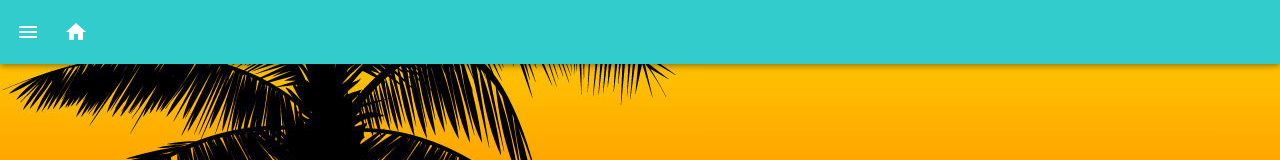
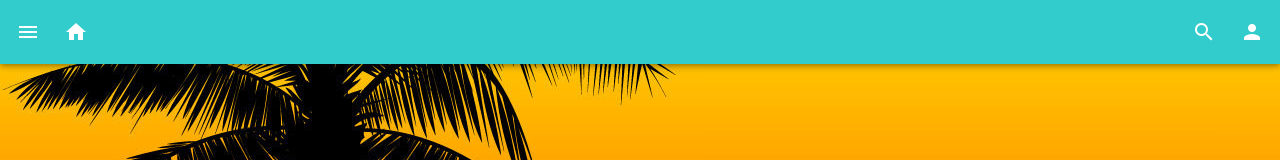
Before and after one commit to VictorGindro/bateevolta, a Vue app: page / in a window 1280 px wide. Shown: the top 160 px of the page. Built offline with nearby package versions, Linux system fonts and the light colour scheme; a small style sheet from the web is missing.

Commit message:
chencged the app bar

```diff
--- a/src/App.vue
+++ b/src/App.vue
@@ -1,20 +1,45 @@
 <template>
   <v-app>
-    <v-app-bar app clipped-left color='rgb(51, 204, 204)' dark >
-      <v-app-bar-nav-icon @click.stop="drawer = !drawer " v-if=" this.$router.history.current.path !='/home'"></v-app-bar-nav-icon>
-      <v-img><v-btn icon @click="home">
+    <v-app-bar app clipped-left color='rgb(51, 204, 204)' dark>
+      <v-app-bar-nav-icon @click.stop="drawer = !drawer " v-if=" this.$router.history.current.path !='/home'">
+      </v-app-bar-nav-icon>
+      <v-img>
+        <v-btn icon @click="home">
           <v-icon>home</v-icon>
-      </v-btn></v-img>
+        </v-btn>
+      </v-img>
+      <v-toolbar-title></v-toolbar-title>
       <div class="flex-grow-1"></div>
+
+      <v-btn icon>
+        <v-icon>mdi-magnify</v-icon>
+      </v-btn>
+
+
+      <v-menu offset-y>
+        <template v-slot:activator="{ on }">
+          <v-btn icon dark v-on="on">
+            <v-icon>person</v-icon>
+          </v-btn>
+        </template>
+        <v-list>
+          <v-list-item>
+            <v-list-item-title @click="login()">
+              <v-btn>Login</v-btn>
+            </v-list-item-title>
+          </v-list-item>
+        </v-list>
+      </v-menu>
     </v-app-bar>
-            <v-navigation-drawer v-if=" this.$router.history.current.path !='/home'" color="rgb(41, 163, 163)" v-model="drawer" app clipped dark>
+    <v-navigation-drawer v-if=" this.$router.history.current.path !='/home'" color="rgb(41, 163, 163)" v-model="drawer"
+      app clipped dark>
       <v-list dense>
         <v-list-item @click="compras()">
           <v-list-item-action>
             <v-icon>calendar_today</v-icon>
           </v-list-item-action>
           <v-list-item-content>
-                        <v-list-item-title >Minhas compras</v-list-item-title>
+            <v-list-item-title>Minhas compras</v-list-item-title>
           </v-list-item-content>
         </v-list-item>
         <v-list-item @click="diponiveis()">
@@ -22,7 +47,7 @@
             <v-icon>list</v-icon>
           </v-list-item-action>
           <v-list-item-content>
-                        <v-list-item-title >Viagens Disponiveis</v-list-item-title>
+            <v-list-item-title>Viagens Disponiveis</v-list-item-title>
           </v-list-item-content>
         </v-list-item>
       </v-list>
@@ -42,6 +67,10 @@ export default {
   },
   data: () => ({
     drawer: false,
+    fab:  false,
+    items: [
+        { title: 'Login' },
+      ],
   }),
       methods:{
       compras(){
@@ -52,6 +81,9 @@ export default {
       },
       home(){
         this.$router.push("/home");
+      },
+      login(){
+          this.$router.push("/login")
       }
     }
 };
```
Lines whose indentation alone changed are shown as unchanged.
